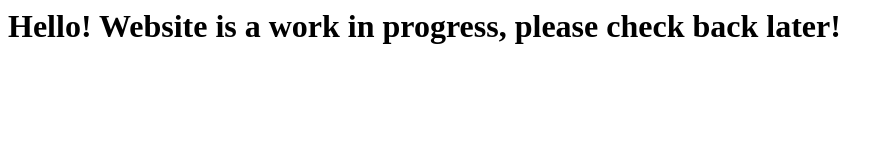
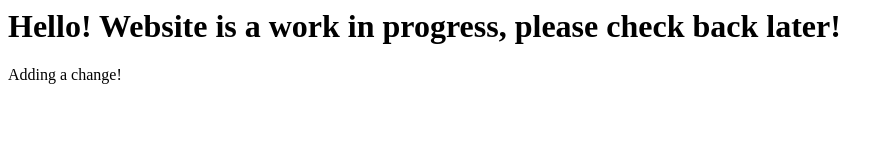
Before and after one commit to Alexander-Yates/E-Commerce-platform-Project, a plain HTML site: page index.html in a window 1280 px wide. Shown: the whole page, without its empty margins (0-893 px from the left). Drawn offline with Linux system fonts and the light colour scheme.

Commit message:
added a change to test syncing

```diff
--- a/index.html
+++ b/index.html
@@ -1 +1,2 @@
 <h1> Hello! Website is a work in progress, please check back later!</h1>
+<p> Adding a change! </p>
```
